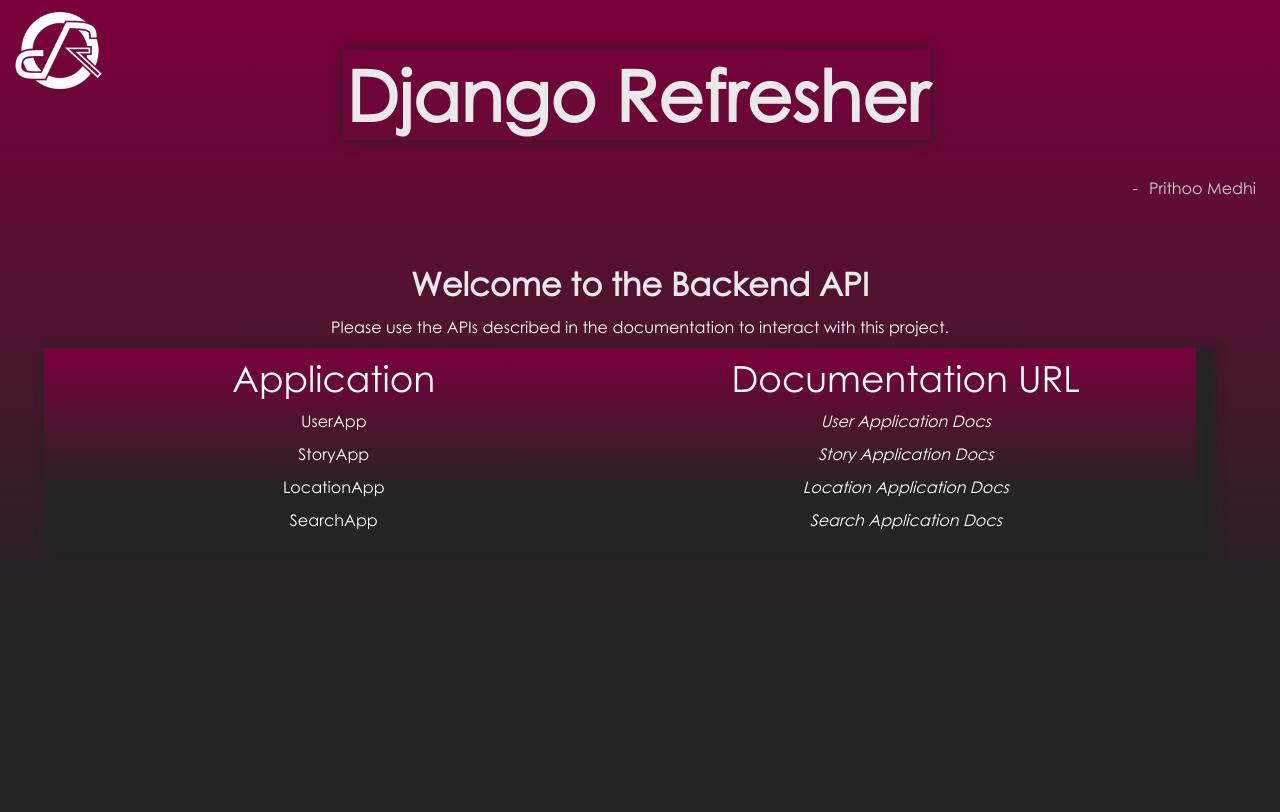
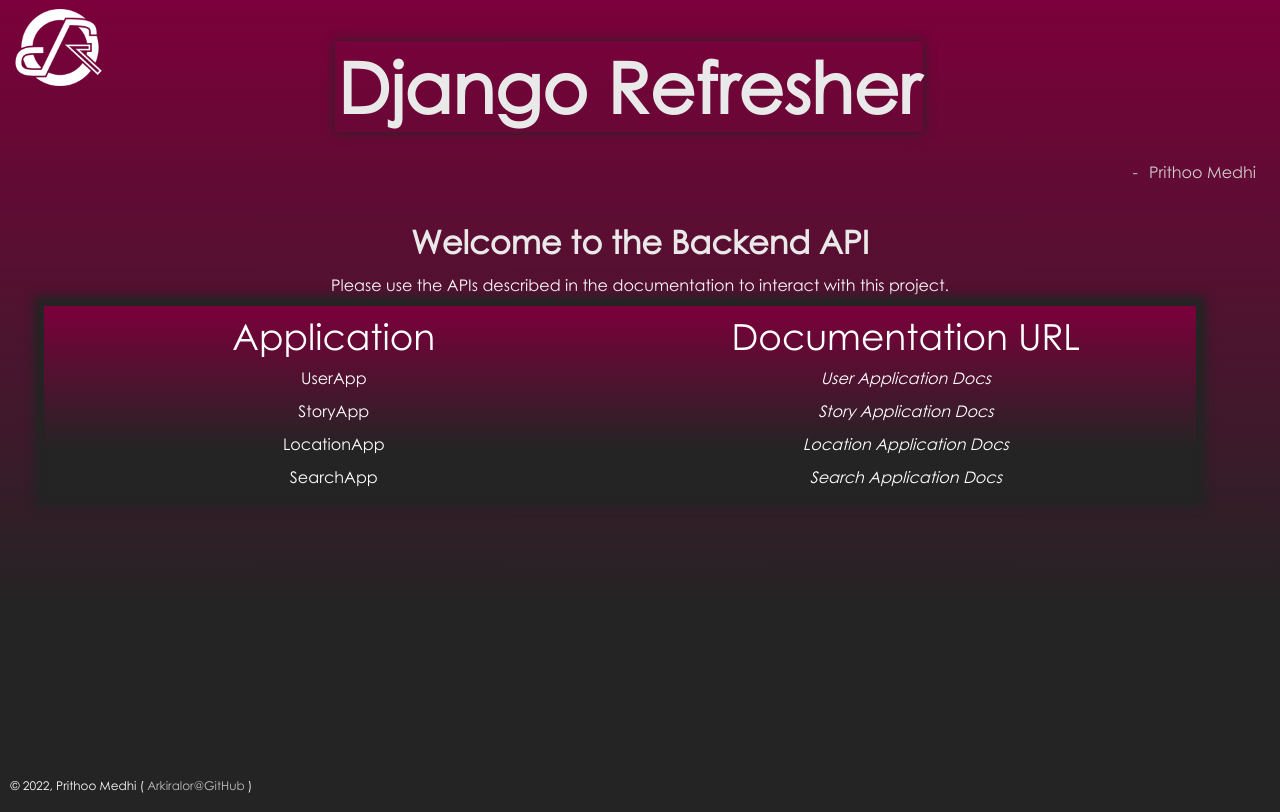
Before and after one commit to Arkiralor/DRFRefresher, a Django app: page / in a window 1280 px wide. Run offline with Django 4.2, Linux system fonts and the light colour scheme.

Commit message:
updated index template

```diff
--- a/core/urls.py
+++ b/core/urls.py
@@ -13,7 +13,7 @@ urlpatterns = [
     path('search/', include('searchapp.urls')),
 ]
 
-## These url patterns are only available in an development environment
+## These url patterns are only available in a development environment
 if settings.DEBUG or settings.ENV_TYPE == 'dev':
     urlpatterns += [
         path('', include('index_app.urls')),
@@ -26,7 +26,7 @@ if settings.DEBUG or settings.ENV_TYPE == 'dev':
                 cache_timeout=0), name='schema_redoc'),
     ]
 
-## These url patterns are only available in an production environment
+## These url patterns are only available in a production environment
 elif settings.ENV_TYPE == 'prod' and not settings.DEBUG:
     urlpatterns += [
         path('8ccb652246c932d0/', admin.site.urls),
--- a/index_app/views.py
+++ b/index_app/views.py
@@ -15,6 +15,7 @@ def index(request):
         'title': 'Index',
         'welcome_message': 'Welcome to the index page.',
         'message': 'Please use the APIs to interface with the backend.',
+        'linkedin_profile': environ.get('LINKEDIN_PROFILE', ''),
         'documentation': {
             'userapp_docs': environ.get('USERAPP_DOCS'),
             'locationapp_docs': environ.get('LOCATIONAPP_DOCS'),
--- a/static/css/index_styles.css
+++ b/static/css/index_styles.css
@@ -56,7 +56,7 @@ p {
 
 .MainTitle a h1 {
     padding: 3px;
-    margin: 3mm;
+    margin: 3px;
     left: 25%;
     position: relative;
     font-size: 70px;
@@ -84,7 +84,7 @@ p {
     background-size: cover;
     background-position: top;
     border-radius: 1px;
-    box-shadow: 10px 10px 10px 10px #242424;
+    box-shadow: 0px 0px 10px 10px #242424;
 }
 
 .LinkTable tr {
@@ -93,15 +93,12 @@ p {
     height: 25px;
     color: #fff;
     text-align: center;
-    /* border: 1px solid #fdfdfd; */
 }
 
 .LinkTable tr td {
     height: 25px;
     width: 35%;
     text-align: center;
-    /* border: 1px solid #fdfdfd; */
-
 }
 
 
@@ -126,16 +123,24 @@ p {
     border: 1px solid #fdfdfd;
 }
 
-.logo img{
+.logo {
     position: absolute;
-    top: 5px;
+    top: 3px;
+    left: 3px;
+    width: 100px;
+    height: 100px;
+}
+
+.logo img {
+    position: absolute;
+    /* top: 5px;
     left: 5px;
     margin-left: 1mm;
-    margin-top: 1mm;
+    margin-top: 1mm; */
+    padding: 3px;
     opacity: 1;
     width: 100px;
     height: auto;
-
 }
 
 .SubTitle {
@@ -172,3 +177,24 @@ p {
 .header ul li {
     margin-left: 1mm;
 }
+
+.footer {
+    position: absolute;
+    bottom: 0;
+    left: 0;
+    margin-left: 1mm;
+    margin-top: 1mm;
+    padding: 1mm;
+    color: rgb(206, 206, 206);
+    font-size: 12px;
+    font-family: "Century Gothic";
+    text-align: right;
+}
+
+.footer p a {
+    color: rgb(192, 192, 192);
+    text-decoration: none;
+    font-size: 12px;
+    font-family: "Century Gothic";
+    text-align: right;
+}
--- a/templates/base.html
+++ b/templates/base.html
@@ -13,19 +13,19 @@
     <div class="header">
         <ul>
             <li>
-                <div class = "MainTitle">
+                <div class="MainTitle">
                     <a href="/">
                         <h1>
                             {% block main_title %}
                             {% endblock %}
                         </h1>
                     </a>
-                    <p class="SubTitle"> - <a href="https://www.linkedin.com/in/prithoo11335">Prithoo Medhi</a></p>
+                    <p class="SubTitle"> - <a href={{linkedin_profile}}>Prithoo Medhi</a></p>
                 </div>
             </li>
             <li>
-                <div class = "logo">
-                    <a href ="/">
+                <div class="logo">
+                    <a href="/">
                         <img src="static/assets/images/logo_white_150p.png" alt="logo">
                     </a>
                 </div>
@@ -34,6 +34,12 @@
     </div>
     {% block content %}
     {% endblock %}
+    <div>
+        &nbsp;
+    </div>
+    <div class="footer">
+        <p>&copy; 2022, Prithoo Medhi (<a href="https://www.github.com/Arkiralor">Arkiralor@GitHub</a>)</p>
+    </div>
 </body>
 
 </html>
```
